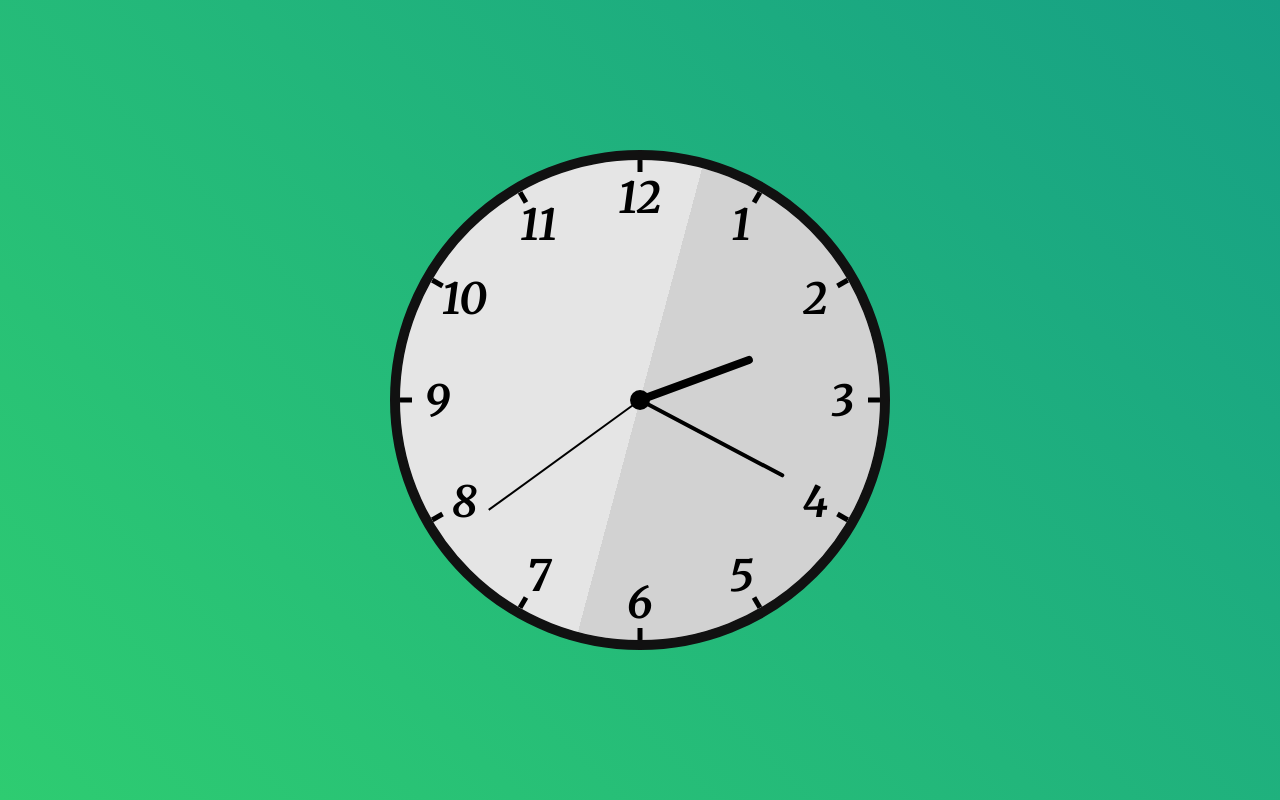
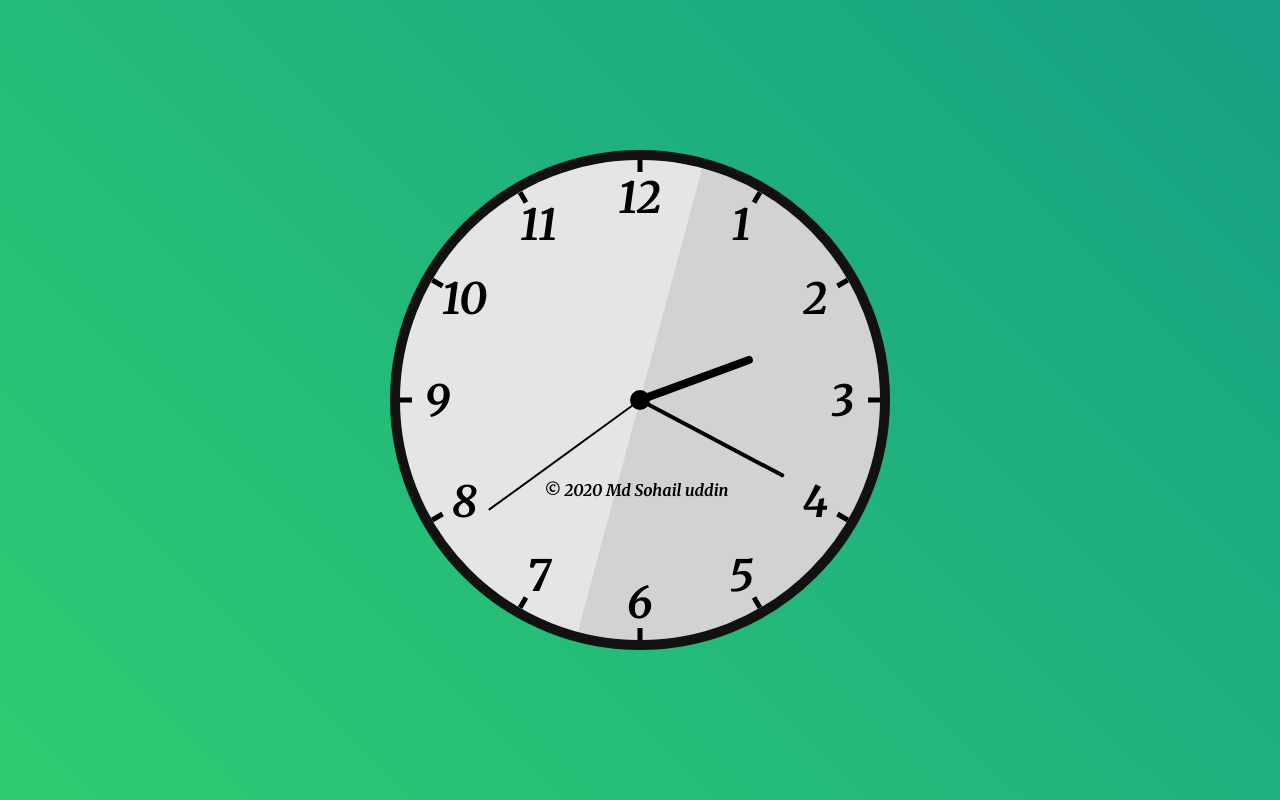
Before and after one commit to MohammedSohailUddin/Analog-Clock, a plain HTML site: page index.html in a window 1280 px wide. Drawn offline with Linux system fonts and the light colour scheme.

Commit message:
final commit

```diff
--- a/index.html
+++ b/index.html
@@ -171,10 +171,18 @@
 		#sec{
 			transform: rotate(100deg);
 		}
+		.footer div{
+
+}
+		p{
+			padding-top: 20rem;
+			padding-left: 9rem;
+		}
 	</style>
 </head>
 <body>
 	<div class="clock">
+		<p>&#169; <script> document.write(new Date().getFullYear())</script> Md Sohail uddin</p>
 		<div class="num num1">
 			<div>1</div>
 		</div>
```
